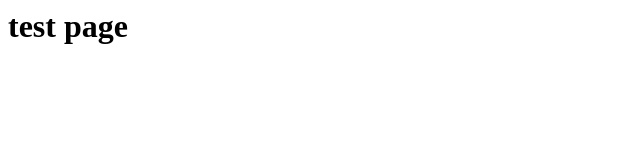
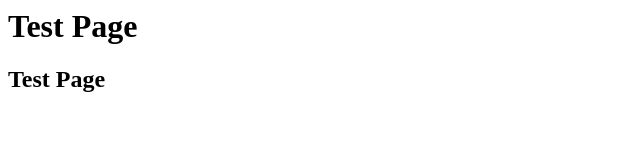
Before and after one commit to testnx/testnx-wpsite, a plain HTML site: page index.html in a window 1280 px wide. Shown: the whole page, without its empty margins (0-640 px from the left). Drawn offline with Linux system fonts and the light colour scheme.

Commit message:
Update index.html

```diff
--- a/index.html
+++ b/index.html
@@ -4,7 +4,8 @@
 </head>
 
 <body>
-  <H1>test page</H1>
+  <H1>Test Page</H1>
+    <H2>Test Page</H2>
 </body>
 
 </html>
```
